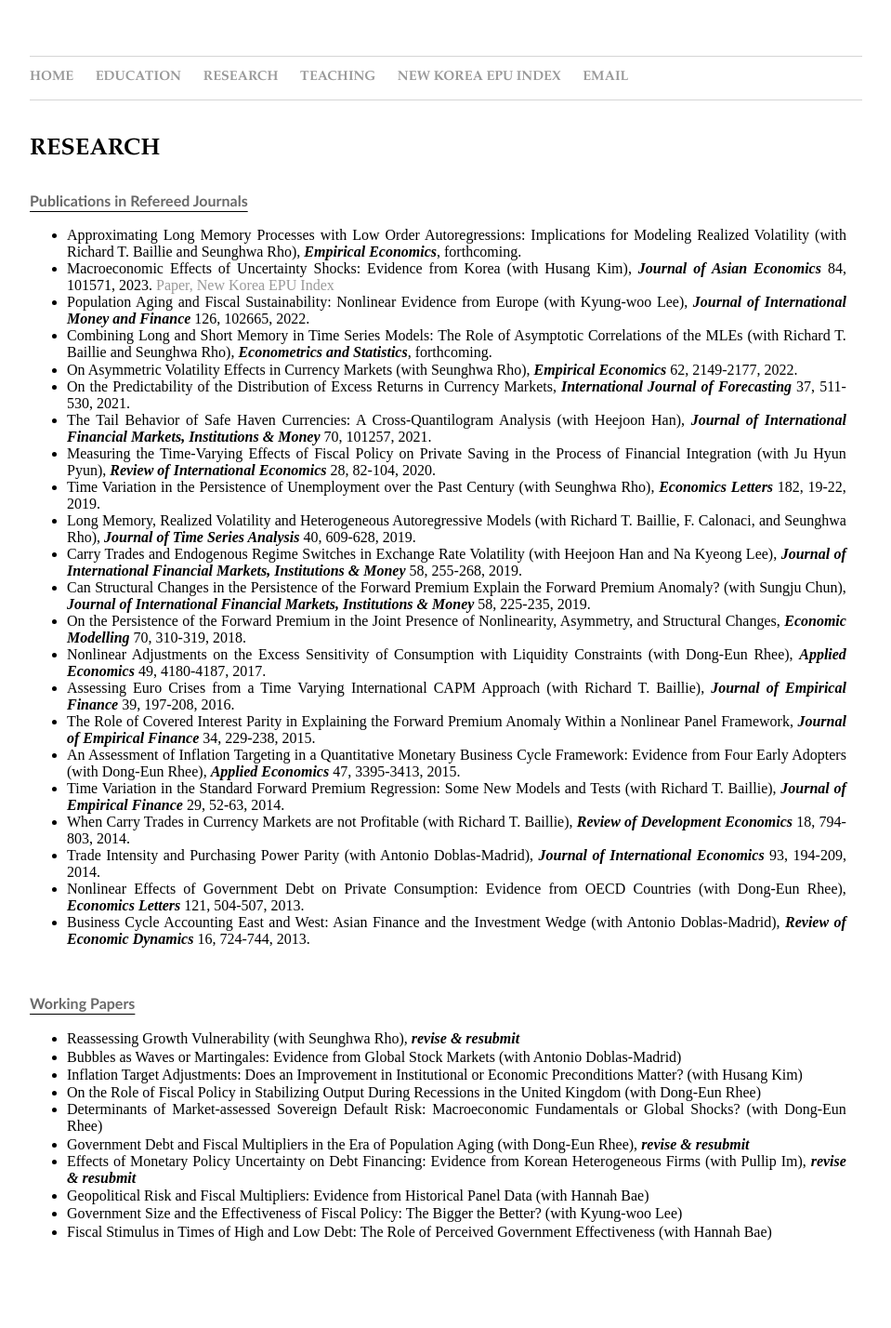
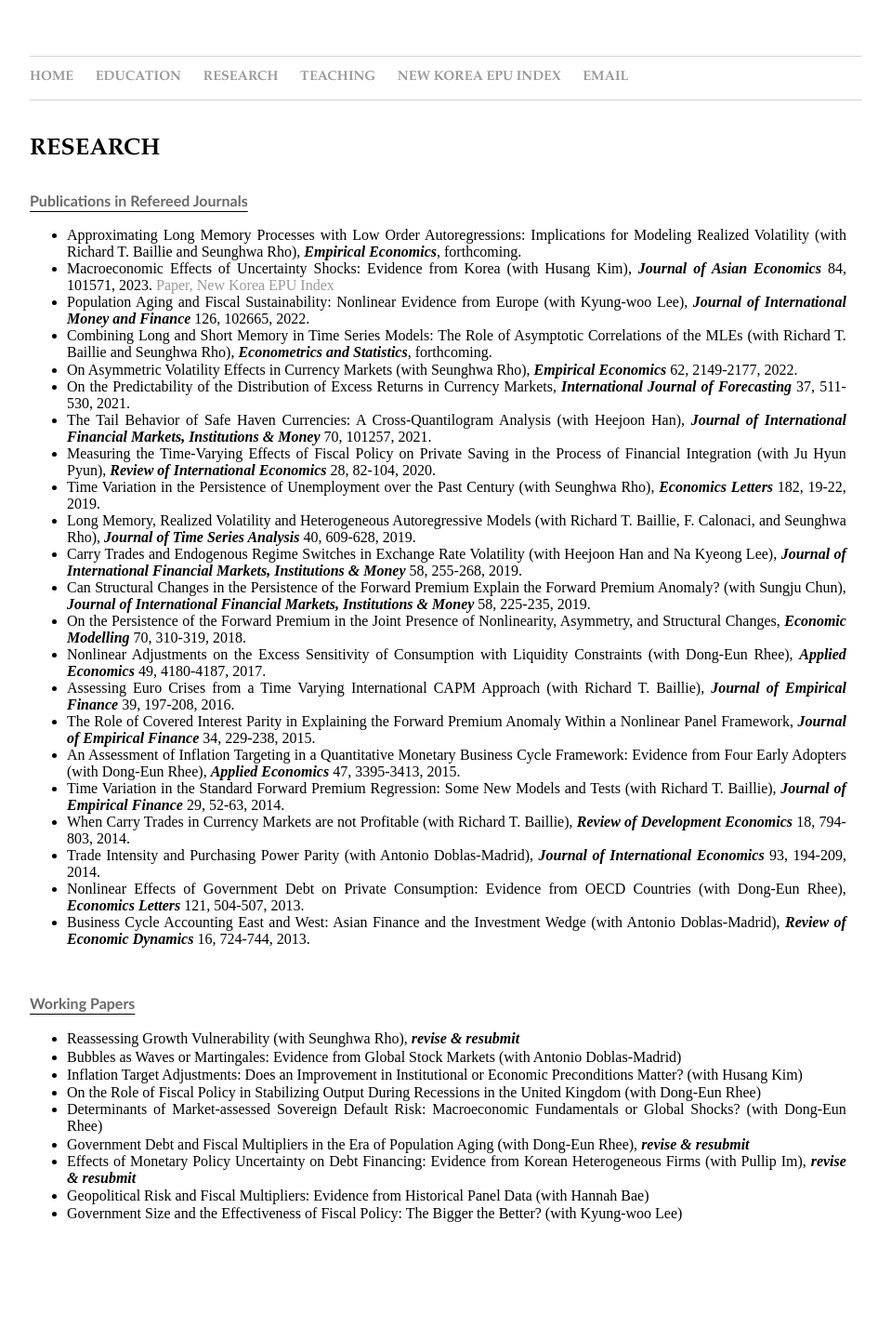
Before and after one commit to dooyeoncho/dooyeoncho.github.io, a Jekyll site: the page built from pages/research.html, in a window 1280 px wide. Shown: the whole page at 93% size, without its empty margins (160-1119 px from the left). Built offline with Jekyll 4.4.1, drawn with Linux system fonts in a browser that asks for light colours.

Commit message:
Update research.html

```diff
--- a/pages/research.html
+++ b/pages/research.html
@@ -61,6 +61,5 @@ span {
 		<span><li>Effects of Monetary Policy Uncertainty on Debt Financing: Evidence from Korean Heterogeneous Firms (with Pullip Im), <em property="italic"><b>revise & resubmit</b></em></li></span>
 		<span><li>Geopolitical Risk and Fiscal Multipliers: Evidence from Historical Panel Data (with Hannah Bae)</li></span>
 		<span><li>Government Size and the Effectiveness of Fiscal Policy: The Bigger the Better? (with Kyung-woo Lee)</li></span>
-		<span><li>Fiscal Stimulus in Times of High and Low Debt: The Role of Perceived Government Effectiveness (with Hannah Bae)</li></span>
 	</ul>
 </div>&nbsp;&nbsp;&nbsp;&nbsp;&nbsp;&nbsp;
```
